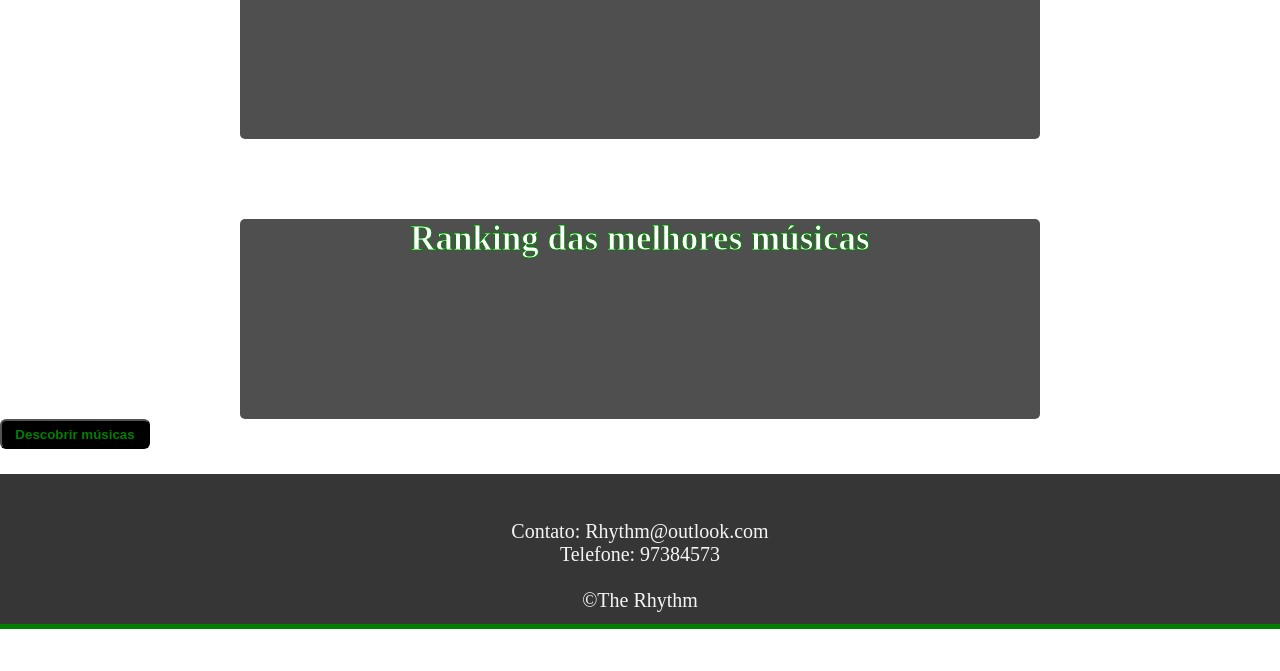
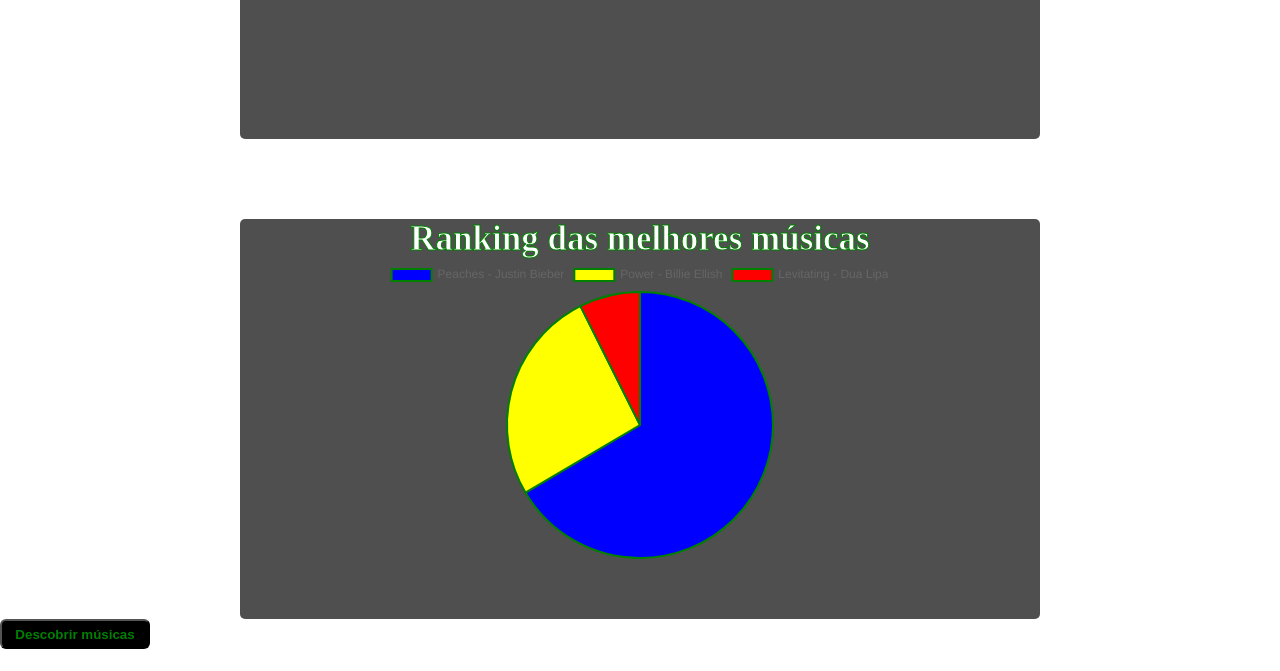
Before and after one commit to IgorSergio2003/projetoIndividual, a website: page SITE/Site/public/principal/musica.html in a window 1280 px wide. Shown: the part 546-1217 px from the top of the page. Before the commit the page ends 1175 px from the top, so only its background shows below. Drawn offline with nearby package versions, Linux system fonts and the light colour scheme.

Commit message:
Atualizando site

```diff
--- a/SITE/Site/public/principal/musica.html
+++ b/SITE/Site/public/principal/musica.html
@@ -7,6 +7,7 @@
     <title>The Rhythm</title>
     <link rel="stylesheet" href="style.css" />
     <link rel="shortcut icon" href="./logo sem fundo.png" type="image/x-icon" />
+    <script src="https://cdn.jsdelivr.net/npm/chart.js"></script>
   </head>
   <body>
     <header>
@@ -32,6 +33,9 @@
 
       <div class="ranking">
         <h1>Ranking das melhores músicas</h1>
+        <div class="graph">
+          <canvas id="myChartPizza"></canvas>
+        </div>
       </div>
     </div>
     <button onclick="descobrir()" id="btn_descobrir">Descobrir músicas</button>
@@ -94,6 +98,31 @@
       </div>
     </footer>
   </body>
+  <script>
+    const labelsPizza = ["Peaches - Justin Bieber","Power - Billie Ellish","Levitating - Dua Lipa"];
+
+const dataPizza = {
+labels: labelsPizza,
+datasets: [
+  {
+  label: 'Quantidade de votos',
+  backgroundColor: ["blue","yellow","red"],
+  borderColor: 'green',
+  data: [153, 60, 17],
+
+}
+]
+};
+
+const configPizza ={
+type:"pie",
+data: dataPizza,
+options: {maintainAspectRatio: false},
+};
+
+var myChartPizza = new Chart(document.getElementById("myChartPizza"),configPizza);
+  </script>
+
 </html>
 
 <script>
--- a/SITE/Site/public/principal/style.css
+++ b/SITE/Site/public/principal/style.css
@@ -118,7 +118,7 @@ text-align: center;
 
     .ranking{
         margin-top: 80px;
-        height: 200px;
+        height: 400px;
         width: 800px;
         margin-left: auto;
         margin-right: auto;
--- a/SITE/Site/routes/usuarios.js
+++ b/SITE/Site/routes/usuarios.js
@@ -21,7 +21,7 @@ router.post('/autenticar', function(req, res, next) {
 		console.log(`Encontrados: ${resultado.length}`);
 
 		if (resultado.length == 1) {
-			sessoes.push(resultado[0].dataValues.login);
+			sessoes.push(resultado[0].dataValues.emailUsuario);
 			console.log('sessoes: ',sessoes);
 			res.json(resultado[0]);
 		} else if (resultado.length == 0) {
```
